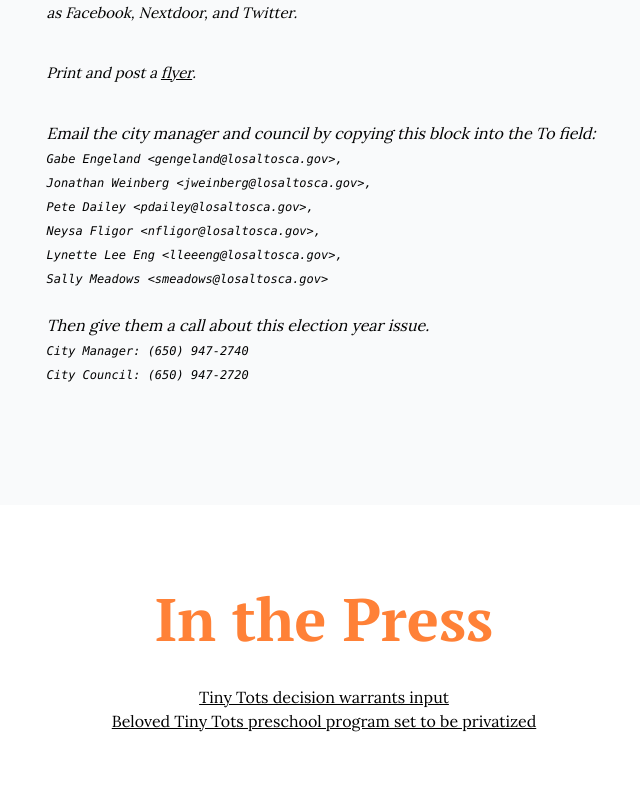
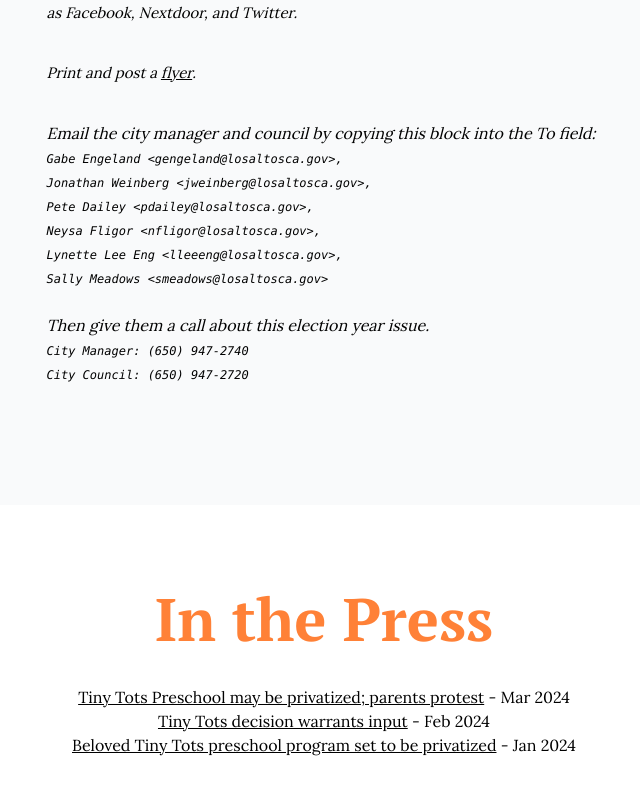
Before and after one commit to benmccann/losaltos.school, a SvelteKit app: page / in a window 1280 px wide. Shown: the part 2657-3452 px from the top of the page, without its empty margins (316-956 px from the left). Built offline with nearby package versions, Linux system fonts and the light colour scheme.

Commit message:
add talon article

```diff
--- a/src/routes/+page.svelte
+++ b/src/routes/+page.svelte
@@ -183,15 +183,21 @@
 			<ul>
 				<li>
 					<a
+						href="https://lahstalon.org/tiny-tots-preschool-may-be-privatized-parents-protest/"
+						>Tiny Tots Preschool may be privatized; parents protest</a
+					> - Mar 2024
+				</li>
+				<li>
+					<a
 						href="https://www.losaltosonline.com/opinion/letters-to-the-editor-thanks-to-first-responders/article_f556e86c-cb61-11ee-b7a0-b7e8bc9fd801.html"
 						>Tiny Tots decision warrants input</a
-					>
+					> - Feb 2024
 				</li>
 				<li>
 					<a
 						href="https://www.losaltosonline.com/news/beloved-tiny-tots-preschool-program-set-to-be-privatized/article_c644cd14-bfc7-11ee-ad94-2fa67e24ec35.html"
 						>Beloved Tiny Tots preschool program set to be privatized</a
-					>
+					> - Jan 2024
 				</li>
 			</ul>
 		</div>
```
